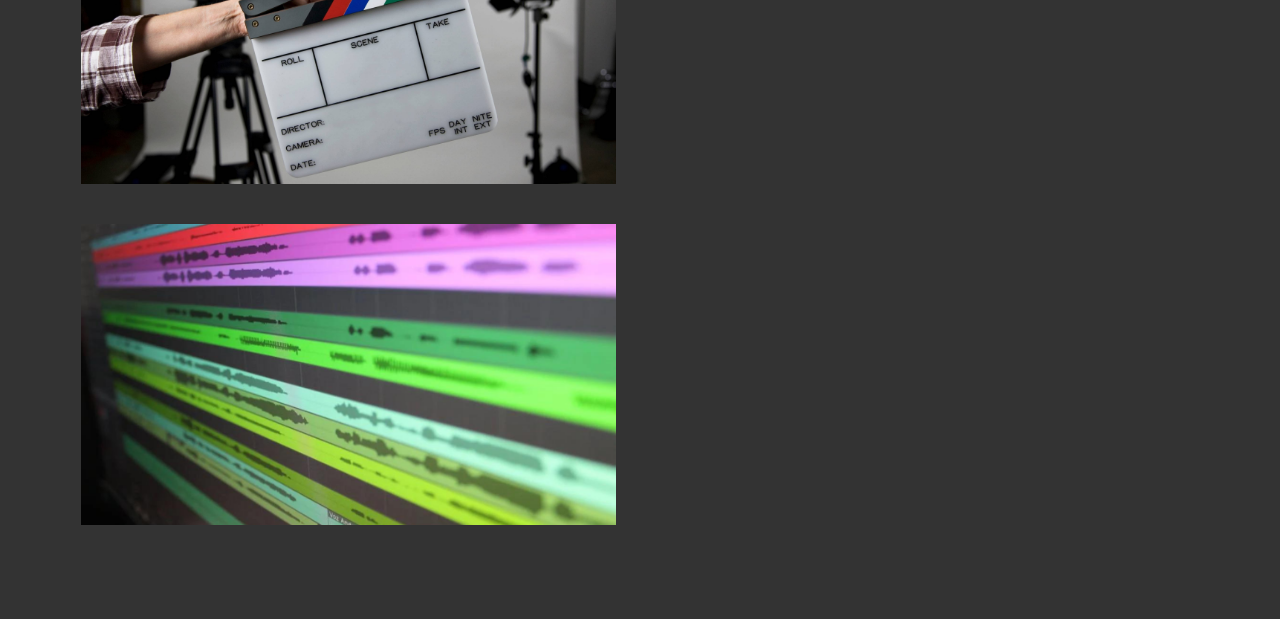
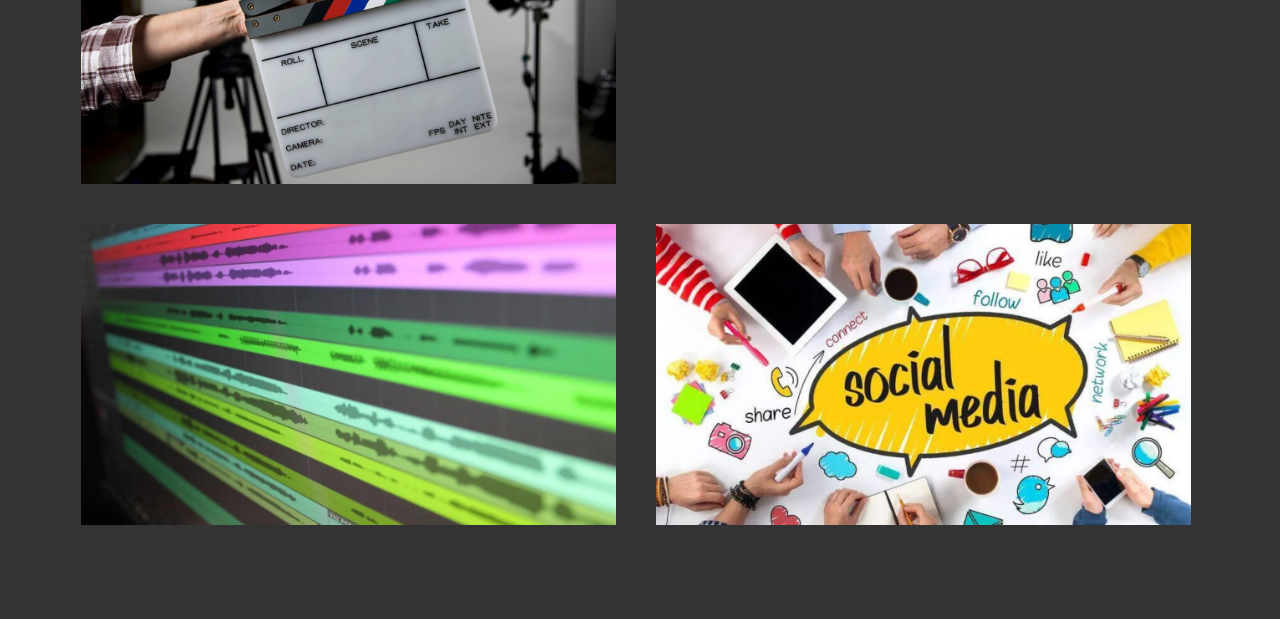
Before and after one commit to PeterYousseff/YanniStudio, a website: page services.html in a window 1280 px wide. Shown: the part 794-1413 px from the top of the page. Drawn offline with nearby package versions, Linux system fonts and the light colour scheme; a script that the page names is missing.

Commit message:
add social media service

```diff
--- a/services.html
+++ b/services.html
@@ -150,14 +150,14 @@
         </div>
       </div >
 
-        <!-- <div class="cardService ">
+        <div class="cardService ">
           <div class="img relative">
           <div class="content absolute  text-7xl top-1/2 left-1/2 -translate-x-1/2 -translate-y-1/2 text-center w-full h-full">
             <a class="rolling-text text-5xl w-full h-full absolute top-1/2 left-1/2 -translate-x-1/2 -translate-y-1/2" href="./socialMediaService.html">Social Media Management</a>
           </div>
           <img src="./new material for yanni studio for services/social media/social media-home-services.png" alt="" class="">
         </div>
-      </div > -->
+      </div >
 
       <!-- <div class="cardService ">
         <div class="img relative">
```
Also changed, not shown: index.html (+2 -2 lines).
